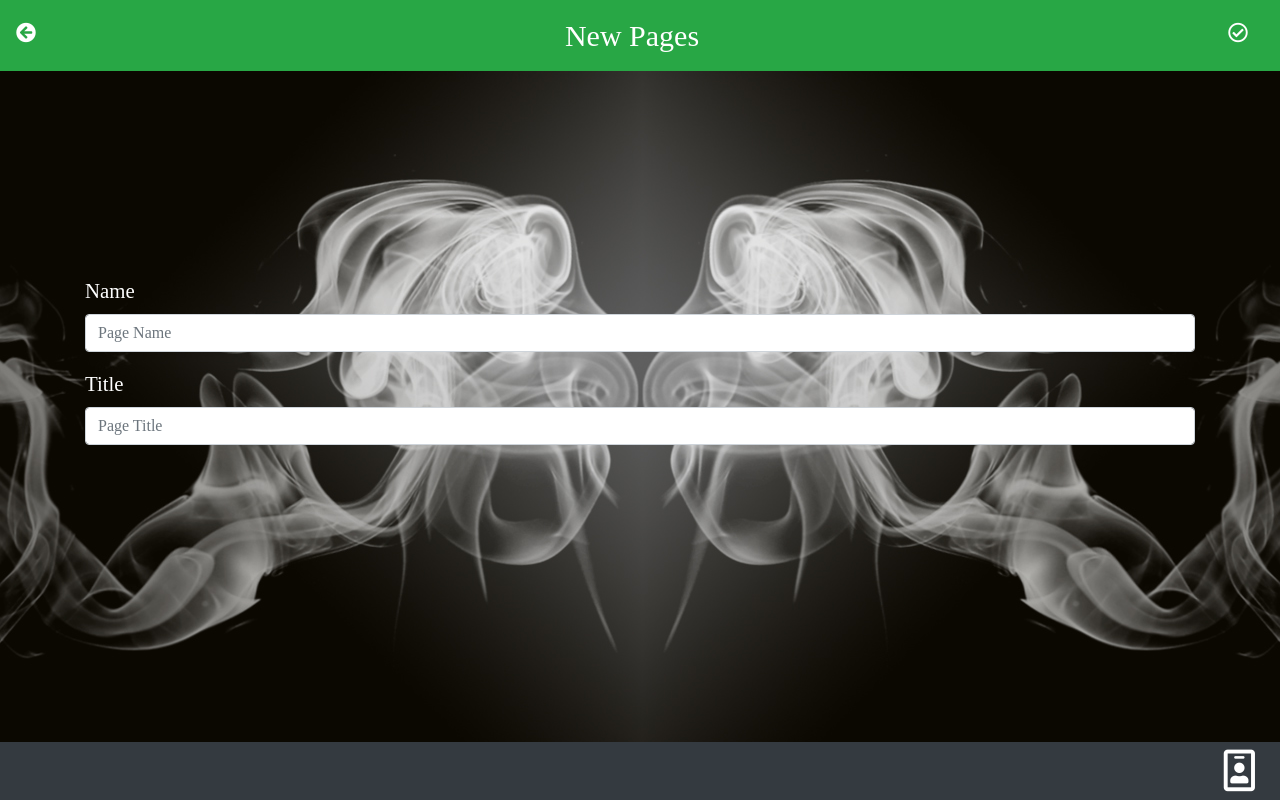
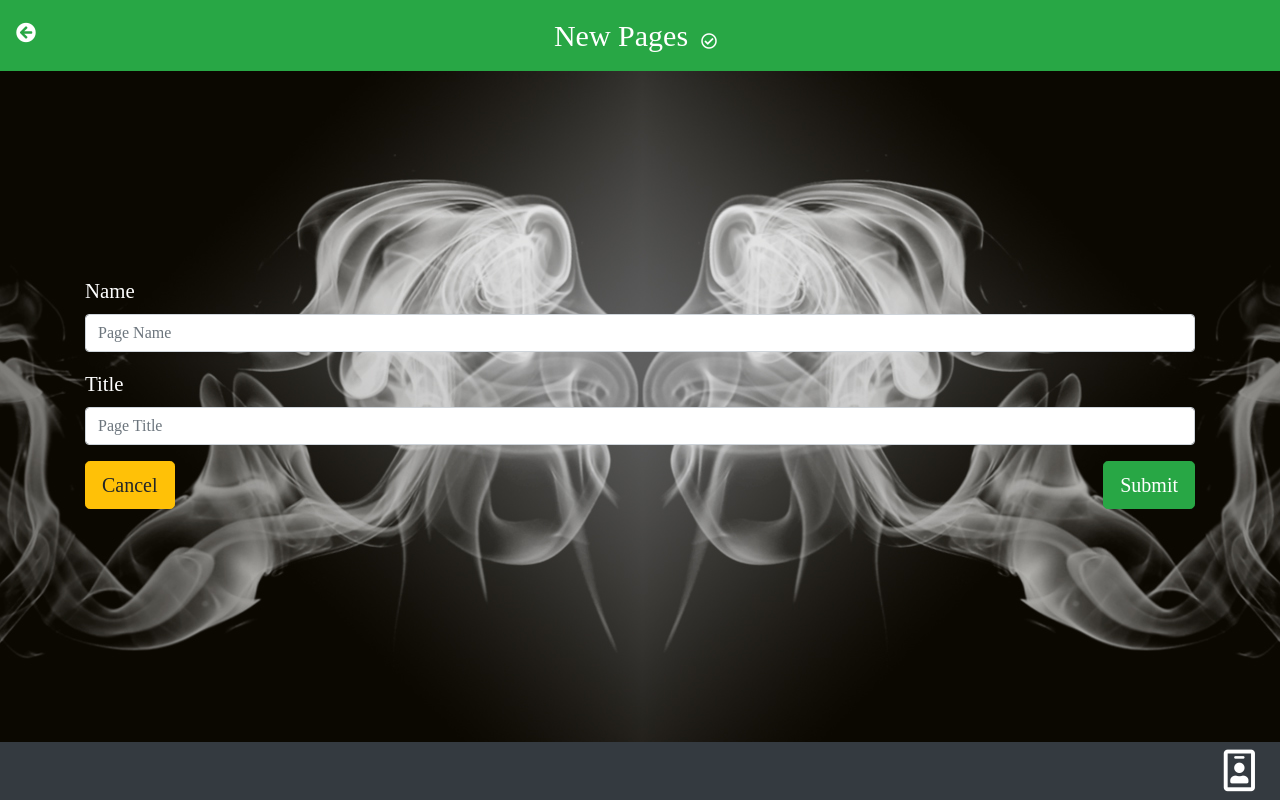
Before and after one commit to SherradC/Web-Maker, a React (Create React App) app: page /user/1/website/1/page/new in a window 1280 px wide. Built offline with nearby package versions, Linux system fonts and the light colour scheme; a web font is replaced by a local one.

Commit message:
pageEdit

```diff
--- a/src/components/page/PageList.js
+++ b/src/components/page/PageList.js
@@ -25,8 +25,8 @@ export default class PageList extends Component {
             )
         )
         this.setState({
-
-        })
+            pages: currentPages
+        });
     }
   render() {
     const {uid, wid} = this.state;
--- a/src/components/page/PageNew.js
+++ b/src/components/page/PageNew.js
@@ -1,33 +1,78 @@
-import React, { Component } from 'react'
+import React, { Component } from 'react';
 import {Link} from 'react-router-dom';
+import uuid from "uuid";
 
 export default class PageNew extends Component {
+
+    state = {
+        uid: "",
+        wid: "",
+        name: "",
+        title: ""
+    }
+
+    componentDidMount() {
+        this.setState({
+            uid: this.props.match.params.uid,
+            wid: this.props.match.params.wid
+        })
+    }
+
+    onChange = e => {
+        this.setState({
+            [e.target.name]: e.target.value
+        })
+    }
+
+    onSubmit = e => {
+        e.preventDefault();
+        const newPage = {
+            _id: uuid(),
+            name: this.state.name,
+            websiteId: this.state.wid,
+            title: this.state.title
+        }
+        this.props.addPage(newPage);
+        this.props.history.push(`/user/${this.state.uid}/website/${this.state.wid}/page`)
+    }
+
   render() {
+      const {uid, wid, name, title} = this.state;
+
     return (
       <div>
         <nav className="navbar navbar-light bg-success fixed-top">
             <div className="navbar-brand w-100 text-center text-white">
-                <Link to="/user/:uid/website/:wid/page"><i className="float-left fas fa-arrow-circle-left"></i></Link>
+                <Link to={`/user/${uid}/website/${wid}/page`}><i className="float-left fas fa-arrow-circle-left"></i></Link>
                 <span className="">New Pages</span>
-                <Link to="/user/:uid/website/:wid/page"><i className="far fa-check-circle float-right "></i></Link>
+                <button className= "btn text-white" form="newPageForm"><i className="far fa-check-circle float-right "></i></button>
             </div>
         </nav>
         <section>
-            <form className="container ppt">
+            <form className="container ppt" id="newPageForm" onSubmit={this.onSubmit}>
                 <div className="form-group">
                     <label className="text-white" htmlFor="name" name="name" id="name" >Name</label>
-                    <input type="text" className="form-control" placeholder="Page Name"/>
+                    <input type="text" className="form-control" placeholder="Page Name"
+                    name="name" id="name" onChange={this.onChange} value={name} />
                 </div>
                 <div className="form-group">
                     <label htmlFor="title" name="title" id="title" className="text-white">Title</label>
-                    <input type="text" className="form-control" placeholder="Page Title"/>
+                    <input type="text" className="form-control" placeholder="Page Title" id="title" name="title" onChange={this.onChange} value={title} />
                 </div>
+                <Link to={`/user/${uid}/website/${wid}/page`} className="btn btn-lg btn-warning">
+                    Cancel
+                </Link>
+                <button
+                    className="btn btn-lg btn-success float-right"
+                >
+                    Submit
+                </button>
             </form>
         </section>
         <section className="navbar navbar-light fixed-bottom bg-dark row">
             <footer className="w-100">
                 <span></span>
-                <Link className= "text-white" to="/user/:uid"><i className="float-right pr-4 far fa-id-badge fa-2x"></i></Link>
+                <Link className= "text-white" to={`/user/${uid}`}><i className="float-right pr-4 far fa-id-badge fa-2x"></i></Link>
                 <span></span>
             </footer>
         </section>
--- a/src/components/websites/WebsiteEdit.js
+++ b/src/components/websites/WebsiteEdit.js
@@ -75,12 +75,12 @@ export default class WebsiteEdit extends Component {
         <div>
             <nav className= "navbar navbar-light bg-dark fixed-top row">
                 <div className="col-lg-4 d-none d-lg-block text-center text-white">
-                    <Link className="float-left" to="/user/:uid/website"><i className="fas fa-arrow-circle-left"></i></Link>
+                    <Link className="float-left" to={`/user/${uid}/website`}><i className="fas fa-arrow-circle-left"></i></Link>
                     <span className="">Websites</span>
-                    <Link className="float-right" to="/user/:uid/website/:wid/page/new"><i className="far fa-plus-square"></i></Link>
+                    <Link className="float-right" to={`/user/${uid}/website/new`}><i className="far fa-plus-square"></i></Link>
                 </div>
                 <div className="col-lg-8 text-center text-white">
-                    <Link className="d-lg-none float-left" to="/user/:uid/website"><i className="fas fa-arrow-circle-left"></i></Link>
+                    <Link className="d-lg-none float-left" to={`/user/${uid}/website`}><i className="fas fa-arrow-circle-left"></i></Link>
                     <span className="">Edit Website</span>
                     <button  className="float-right" to={`/user/${uid}/website`}><i form="editWebForm" className="far fa-check-circle"></i></button>
                 </div>
@@ -127,7 +127,7 @@ export default class WebsiteEdit extends Component {
             <section className="navbar navbar-light fixed-bottom bg-dark row">
                 <footer className="">
                     <span></span>
-                    <Link className= "text-white" to="/user/:uid"><i className="pl-3 far fa-id-badge fa-2x"></i></Link>
+                    <Link className= "text-white" to={`/user/${uid}`}><i className="pl-3 far fa-id-badge fa-2x"></i></Link>
                     <span></span>
                 </footer>
             </section>
--- a/src/components/websites/WebsiteNew.js
+++ b/src/components/websites/WebsiteNew.js
@@ -31,7 +31,7 @@ export default class WebsiteNew extends Component {
           });
       }
 
-      onSubmit= async e => {
+      onSubmit= e => {
         e.preventDefault();
         const {name, description, uid} = this.state;
         const newWeb = {
@@ -41,8 +41,8 @@ export default class WebsiteNew extends Component {
             developerId: uid,
             description
         }
-        await this.props.addWeb(newWeb);
-        this.filterWebsites(this.props.websites);
+        this.props.addWeb(newWeb);
+        this.props.history.push(`/user/${this.state.uid}/website`);
       }
 
 
```
